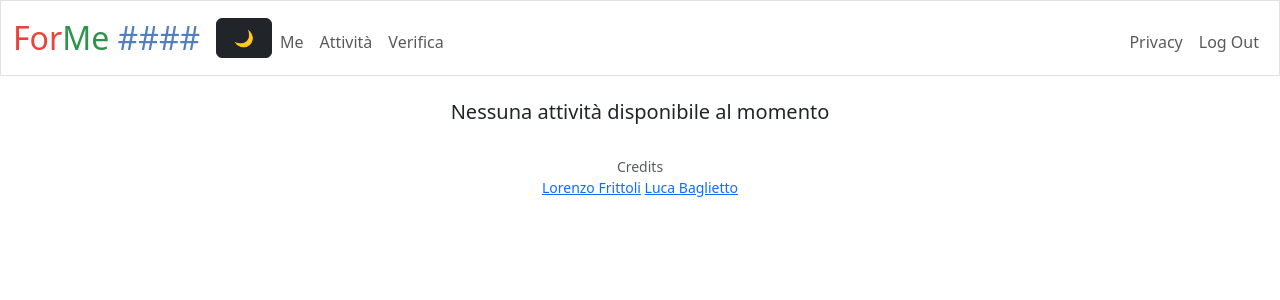
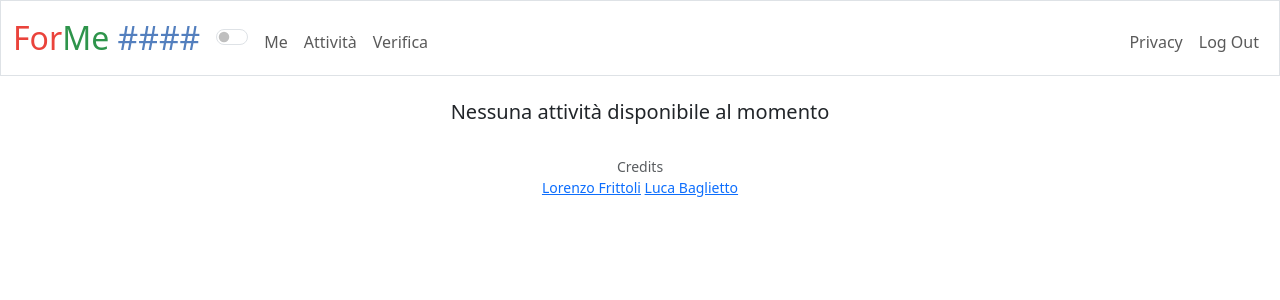
Before and after one commit to lorenzo-frittoli/forme-website, a Flask app: page /activities in a window 1280 px wide. Shown: the top 300 px of the page. Run offline with Flask 3, Linux system fonts and the light colour scheme; the visitor is signed in with stand-in values (Sample User, id 1); data comes from the database, SQL or seed files in the repository; data that the repository does not hold is empty.

Commit message:
darkmode button is now a switch
thanks to @NeekoKun

```diff
--- a/templates/layout.html
+++ b/templates/layout.html
@@ -1,29 +1,5 @@
 <!DOCTYPE html>
 
-<script>
-    function updateButton() {
-        // Update button text based on the new theme
-        button = document.getElementById('darkModeSwitch');
-        const currentTheme = document.documentElement.getAttribute('data-bs-theme');
-        if (currentTheme == "dark") {
-            button.textContent = '☀️';
-        } else {
-            button.textContent = '🌙';
-        }
-    }
-    document.addEventListener("DOMContentLoaded", function() {
-        updateButton();
-
-        document.getElementById('darkModeSwitch').addEventListener('click', () => {
-            const currentTheme = document.documentElement.getAttribute('data-bs-theme');
-            const newTheme = currentTheme === 'dark' ? 'light' : 'dark';
-
-            document.documentElement.setAttribute('data-bs-theme', newTheme);
-            updateButton();
-        });
-
-    });
-</script>
 
 <html lang="en" data-bs-theme="auto">
 
@@ -44,6 +20,18 @@
 
     </head>
 
+    <script>
+        $(document).ready(function() {
+            document.getElementById('darkModeSwitch').addEventListener('change', () => {
+                const currentTheme = document.documentElement.getAttribute('data-bs-theme');
+                const newTheme = currentTheme === 'dark' ? 'light' : 'dark';
+
+                document.documentElement.setAttribute('data-bs-theme', newTheme);
+            });
+
+        });
+    </script>
+
     <body>
 
         <!-- http://getbootstrap.com/docs/5.3/ -->
@@ -52,18 +40,13 @@
         <nav class="border navbar navbar-expand-md">
             <div class="container-fluid">
                 <a class="navbar-brand" href="/"><span class="red">For</span><span class="green">Me</span> <span class="blue">####</span></a>
-                <button class="navbar-toggle btn btn-dark " id="darkModeSwitch" style="
-                    width: 55.6px;
-                    height: 39.6px;
-                    display: flex;
-                    justify-content: center;
-                    align-items: center;">
-                    🌙
-                </button>
                 <button aria-controls="navbar" aria-expanded="false" aria-label="Toggle navigation" class="navbar-toggler" data-bs-target="#navbar" data-bs-toggle="collapse" type="button">
                     <span class="navbar-toggler-icon"></span>
                 </button>
                 <div class="collapse navbar-collapse" id="navbar">
+                    <div class="form-check form-switch">
+                        <input class="form-check-input" type="checkbox" id="darkModeSwitch">
+                    </div>
                     {% if session["user_id"] %}
                         <ul class="navbar-nav me-auto mt-2">
                             <li class="nav-item"><a class="nav-link" href="/me">Me</a></li>
```
